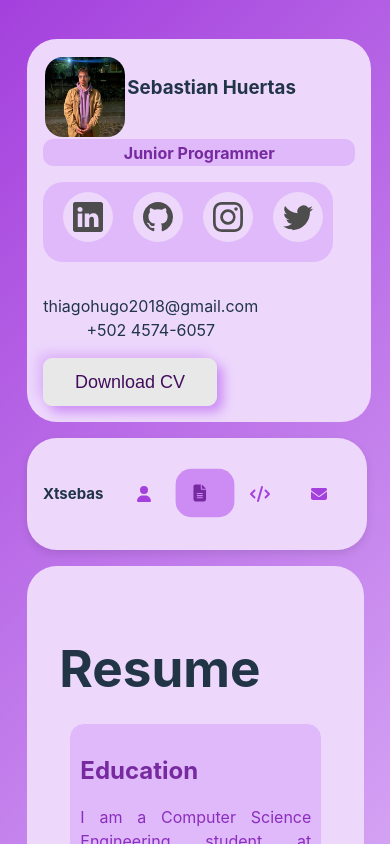
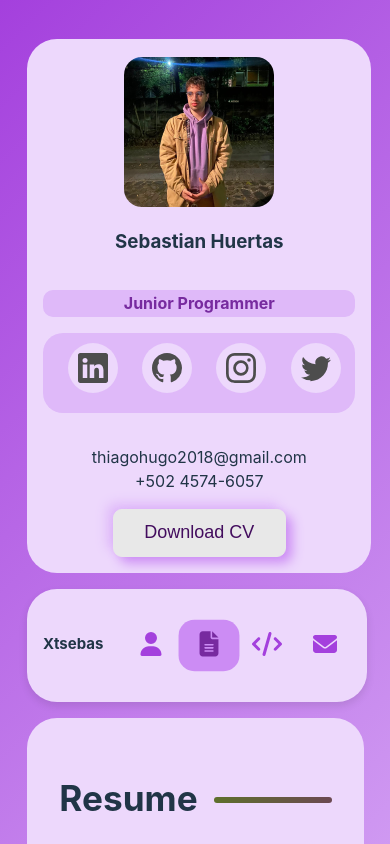
Before and after one commit to xtsebas/portfolio, a React (Vite) app: page /Resume in a window 390 px wide. Shown: the top 844 px of the page. Built offline with nearby package versions, Linux system fonts and the light colour scheme.

Commit message:
fix: mobile version

```diff
--- a/src/contact/components/Me/Me.css
+++ b/src/contact/components/Me/Me.css
@@ -39,11 +39,11 @@ img {
 @media (max-width: 768px) {
     img {
         margin-top: 0;
-        width: 80px;
-        height: 80px;
+        width: 150px;
+        height: 150px;
     }
 
     .profession {
-        margin-top: 0;
+        margin-top: 15px;
     }
 }
--- a/src/contact/components/Socialmedia/Socialmedia.css
+++ b/src/contact/components/Socialmedia/Socialmedia.css
@@ -127,5 +127,8 @@ ul {
   .example-2 {
     display: flex;
     padding: 10px 0px 10px 10px;
+    justify-content: space-evenly;
+    align-content: center;
+    width: 100%;
   }
 }
--- a/src/contact/pages/Info.css
+++ b/src/contact/pages/Info.css
@@ -12,6 +12,10 @@ aside {
 /* Ajustes para dispositivos móviles */
 @media (max-width: 768px) {
     aside {
+        display: grid;
+        grid-template-columns: 1fr 1fr;
+        align-content: center;
+        justify-content: center;
         height: auto;
         width: 100%;
         padding: 1rem;
--- a/src/contact/pages/Info.jsx
+++ b/src/contact/pages/Info.jsx
@@ -9,8 +9,8 @@ const Info = props => {
 
     const handleClick = () => {
         const link = document.createElement('a');
-        link.href = '../../assets/cv/ingles.pdf';
-        link.download = 'SebastianHcv.pdf';
+        link.href = '../../assets/ingles.pdf';
+        link.download = 'Sebastiancv.pdf';
         link.click();
     };
 
--- a/src/content/components/form/Form.jsx
+++ b/src/content/components/form/Form.jsx
@@ -9,10 +9,6 @@ const Form = props => {
             <div class="form-card2">
                 <form class="form">
                     <p class="form-heading">Get In Touch</p>
-
-                    <div class="form-field">
-                        <input required="" placeholder="Name" class="input-field" type="text" />
-                    </div>
 
                     <div class="form-field">
                         <input
--- a/src/content/components/skills/Skills.css
+++ b/src/content/components/skills/Skills.css
@@ -71,3 +71,11 @@
     top: -1.8rem;
     left: -5rem;
 }
+
+@media screen and (max-width: 768px) {
+    .skill {
+        width: 58%;
+        margin-left: 15%;
+    }
+
+}
--- a/src/content/pages/Aboutme.jsx
+++ b/src/content/pages/Aboutme.jsx
@@ -11,8 +11,31 @@ import rubik from "../../assets/rubik.jpg";
 const Aboutme = props => {
     return (
         <article className="article">
-            <h1>About me </h1>
+            <div className="header">
+                <h1>About me </h1>
+                <div className="line"></div>
+            </div>
             <p>I am Sebastian Huertas, born on April 7, 2004, a Computer Science student passionate about programming and its ability to enhance websites, software, and applications. I have skills in HTML, CSS, JavaScript, PHP, Node.js, Java, Python, and basic C#, and experience with frameworks like Laravel, React, and Vite, as well as Tailwind CSS. My database knowledge includes MySQL and PostgreSQL, with ongoing learning in MongoDB. Currently in my third year at Universidad del Valle de Guatemala with a GPA above 90%, I am particularly interested in cybersecurity. Professionally, I work at a development company, applying problem-solving skills and learning continuously. Previously, I gained teamwork and pressure management skills in event management. I aim to continue growing in the tech field, constantly learning and improving to make meaningful contributions.</p>
+            <div className="ido">
+                <h2>What I do</h2>
+                <Presentation
+                    title="Web Development"
+                    description="I develop websites using HTML, CSS, JavaScript, PHP, and Node.js, and frameworks like Laravel, React, and Vite, as well as Tailwind CSS."
+                />
+                <Presentation
+                    title="Programming"
+                    description="I program in Java, Python, and basic C#, and have experience with MySQL and PostgreSQL databases, with ongoing learning in MongoDB."
+                />
+                <Presentation
+                    title="Backend Programs"
+                    image={rubik}
+                    description="I develop backend programs using Node.js, PHP, and Java, and have experience with frameworks like Laravel and Express. Im actually doing a code to resolve a rubik's cube."
+                />
+                <Presentation
+                    title="Algorithms and Data Structures"
+                    description="I have knowledge of algorithms and data structures, and have developed programs that use them, such as a calculator that converts infix to postfix."
+                />
+            </div>
             <div className="hobbies">
                 <h2>Hobbies</h2>
                 <Presentation
@@ -36,26 +59,6 @@ const Aboutme = props => {
                     description="I like to watch anime and read manga, which I find entertaining and interesting. I have watched more than 50 anime series and read more than 10 manga series. I also have a collection of mangas."
                 />
             </div>
-            <div className="ido">
-                <h2>What I do</h2>
-                <Presentation
-                    title="Web Development"
-                    description="I develop websites using HTML, CSS, JavaScript, PHP, and Node.js, and frameworks like Laravel, React, and Vite, as well as Tailwind CSS."
-                />
-                <Presentation
-                    title="Programming"
-                    description="I program in Java, Python, and basic C#, and have experience with MySQL and PostgreSQL databases, with ongoing learning in MongoDB."
-                />
-                <Presentation
-                    title="Backend Programs"
-                    image={rubik}
-                    description="I develop backend programs using Node.js, PHP, and Java, and have experience with frameworks like Laravel and Express. Im actually doing a code to resolve a rubik's cube."
-                />
-                <Presentation
-                    title="Algorithms and Data Structures"
-                    description="I have knowledge of algorithms and data structures, and have developed programs that use them, such as a calculator that converts infix to postfix."
-                />
-            </div>
         </article>
     );
 };
--- a/src/content/pages/Principal.css
+++ b/src/content/pages/Principal.css
@@ -25,10 +25,27 @@ article::-webkit-scrollbar-thumb:hover {
 }
 
 article h1 {
-    font-size: 3.2em;
+    font-size: 2.2em;
     line-height: 1.1;
     margin-bottom: 1rem;
     text-align: start;
+}
+
+.line {
+    flex-grow: 1;
+    background: linear-gradient(270deg, #850197, #4e9c00);
+    background-size: 400% 400%;
+    animation: gradientAnimation 5s ease infinite;
+    margin-left: 1rem;
+    margin-top: 15px;
+    height: 0.4em;
+    border-radius: 10px;
+}
+
+.header {
+    display: flex;
+    align-items: center;
+    width: 70%;
 }
 
 .hobbies,
@@ -61,17 +78,35 @@ article h1 {
     grid-column: span 2;
 }
 
+@keyframes gradientAnimation {
+    0% {
+        background-position: 0% 50%;
+    }
+    50% {
+        background-position: 100% 50%;
+    }
+    100% {
+        background-position: 0% 50%;
+    }
+}
+
 
 @media screen and (max-width: 768px) {
     article {
         width: 70vw;
     }
 
+    .header {
+        display: flex;
+        align-items: center;
+        width: 100%;
+    }
+
     .hobbies,
     .ido {
         grid-template-columns: 1fr;
         grid-template-rows: auto;
-        margin-left: -14%;
+        justify-content: center;
     }
 
     .hobbies h2,
@@ -85,6 +120,7 @@ article h1 {
         grid-template-columns: 1fr;
         grid-template-rows: auto;
         margin-left: -14%;
+        justify-content: center;
     }
 
 }
--- a/src/content/pages/Resume.jsx
+++ b/src/content/pages/Resume.jsx
@@ -7,7 +7,10 @@ import Skills from "../components/skills/Skills";
 const Resume = props => {
     return (
         <article className="article">
-            <h1>Resume</h1>
+            <div className="header">
+                <h1>Resume </h1>
+                <div className="line"></div>
+            </div>
             <div className="experience">
                 <Experience
                     title = "Education"
--- a/src/sidebar/pages/Sidebar.css
+++ b/src/sidebar/pages/Sidebar.css
@@ -72,6 +72,11 @@
         margin-left: 0%;
     }
 
+    .sidebar li .icon {
+        width: 100%;
+        font-size: 1.5rem;
+    }
+
     .sidebar a {
         font-size: 1rem;
         margin-left: 5%;
--- a/src/sidebar/pages/Sidebar.jsx
+++ b/src/sidebar/pages/Sidebar.jsx
@@ -14,25 +14,25 @@ const Sidebar = () => {
                 <li><h2>Xtsebas</h2></li>
                 <li>
                     <Link to="/" className={location.pathname === "/" ? "active" : ""}>
-                        <FontAwesomeIcon icon={faUser} style={{ marginRight: '10px' }} />
+                        <FontAwesomeIcon className="icon" icon={faUser} style={{ marginRight: '10px' }} />
                         <span className="sidebar-text">About Me</span>
                     </Link>
                 </li>
                 <li>
                     <Link to="/Resume" className={location.pathname === "/Resume" ? "active" : ""}>
-                        <FontAwesomeIcon icon={faFileAlt} style={{marginRight: '10px'}} />
+                        <FontAwesomeIcon className="icon" icon={faFileAlt} style={{marginRight: '10px'}} />
                         <span className="sidebar-text">Resume</span>
                     </Link>
                 </li>
                 <li>
                     <Link to="/Work" className={location.pathname.startsWith("/Work") ? "active" : ""}>
-                        <FontAwesomeIcon icon={faCode} style={{marginRight: '10px'}} />
+                        <FontAwesomeIcon className="icon" icon={faCode} style={{marginRight: '10px'}} />
                         <span className="sidebar-text">Works</span>
                     </Link>
                 </li>
                 <li>
                     <Link to="/Contactme" className={location.pathname === "/Contactme" ? "active" : ""}>
-                        <FontAwesomeIcon icon={faEnvelope} style={{marginRight: '10px'}} />
+                        <FontAwesomeIcon className="icon" icon={faEnvelope} style={{marginRight: '10px'}} />
                         <span className="sidebar-text">Contact Me</span>
                     </Link>
                 </li>
```
Also changed, not shown: 2 other files (tests, documents, lock files or other folders).
